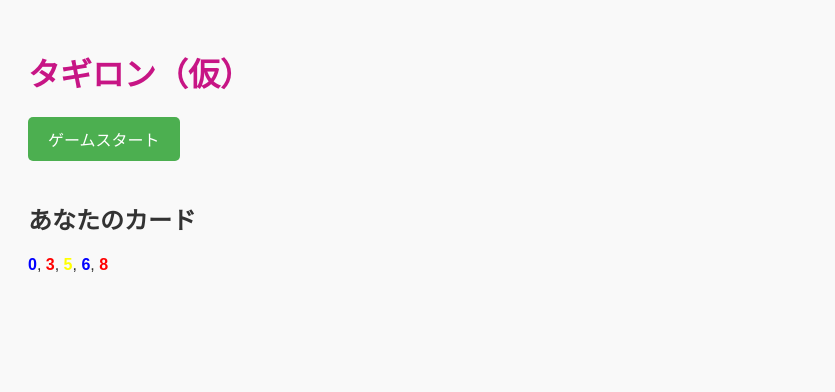
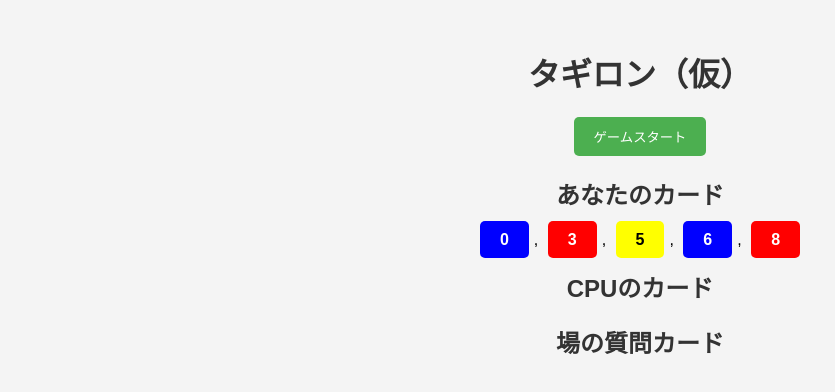
Before and after one commit to YukoNish/tagiron-game, a plain HTML site: page index.html in a window 1280 px wide. Both pictures are taken after a click on the button "ゲームスタート". Shown: the whole page, without its empty margins (0-835 px from the left). Drawn offline with Linux system fonts and the light colour scheme.

Commit message:
Update index.html

```diff
--- a/index.html
+++ b/index.html
@@ -1,19 +1,127 @@
 <!DOCTYPE html>
 <html lang="ja">
 <head>
-  <meta charset="UTF-8">
-  <title>タギロン（仮）</title>
-  <link rel="stylesheet" href="style.css"> <!-- 外部CSSファイルをリンク -->
+    <meta charset="UTF-8">
+    <meta name="viewport" content="width=device-width, initial-scale=1.0">
+    <title>タギロン（仮）</title>
+    <style>
+        /* カードの色設定 */
+        .red-card {
+            background-color: red;
+            color: white;
+            padding: 10px 20px;
+            margin: 5px;
+            border-radius: 5px;
+            font-weight: bold;
+        }
+        .blue-card {
+            background-color: blue;
+            color: white;
+            padding: 10px 20px;
+            margin: 5px;
+            border-radius: 5px;
+            font-weight: bold;
+        }
+        .yellow-card {
+            background-color: yellow;
+            color: black;
+            padding: 10px 20px;
+            margin: 5px;
+            border-radius: 5px;
+            font-weight: bold;
+        }
+        /* 全体のスタイル */
+        body {
+            font-family: Arial, sans-serif;
+            text-align: center;
+            background-color: #f4f4f4;
+            padding: 20px;
+        }
+        button {
+            padding: 10px 20px;
+            background-color: #4CAF50;
+            color: white;
+            border: none;
+            border-radius: 5px;
+            cursor: pointer;
+        }
+        button:hover {
+            background-color: #45a049;
+        }
+        h1, h2 {
+            color: #333;
+        }
+    </style>
 </head>
 <body>
+    <h1>タギロン（仮）</h1>
+    <button id="start-game">ゲームスタート</button>
 
-  <h1>タギロン（仮）</h1>
-  <button id="start-game">ゲームスタート</button>
+    <div id="player-cards">
+        <h2>あなたのカード</h2>
+        <p></p>
+    </div>
 
-  <div id="player-cards"></div>
-  <div id="cpu-cards"></div>
-  <div id="question-cards"></div>
+    <div id="cpu-cards">
+        <h2>CPUのカード</h2>
+        <p></p>
+    </div>
 
-  <script src="tagiron-game.js"></script>
+    <div id="question-cards">
+        <h2>場の質問カード</h2>
+        <p></p>
+    </div>
+
+    <script>
+        document.getElementById("start-game").addEventListener("click", function () {
+            startGame();
+        });
+
+        function startGame() {
+            const numberCards = [
+                "赤0", "赤1", "赤2", "赤3", "赤4", "赤6", "赤7", "赤8", "赤9",
+                "青0", "青1", "青2", "青3", "青4", "青6", "青7", "青8", "青9",
+                "黄5", "黄5"
+            ];
+
+            // シャッフル関数
+            function shuffle(array) {
+                for (let i = array.length - 1; i > 0; i--) {
+                    const j = Math.floor(Math.random() * (i + 1));
+                    [array[i], array[j]] = [array[j], array[i]];
+                }
+                return array;
+            }
+
+            const shuffledNumbers = shuffle([...numberCards]);
+            const playerHand = shuffledNumbers.slice(0, 5);
+            const cpuHand = shuffledNumbers.slice(5, 10);
+
+            // プレイヤーのカードを小さい順に並べる
+            const sortedPlayerHand = playerHand.sort((a, b) => {
+                const numA = parseInt(a.match(/\d+/)[0]);
+                const numB = parseInt(b.match(/\d+/)[0]);
+                return numA - numB;
+            });
+
+            // プレイヤーのカードを色付きで表示
+            const playerCardsHTML = sortedPlayerHand.map(card => {
+                const color = card.substring(0, 1);
+                const number = card.substring(1);
+                let colorClass = '';
+
+                if (color === "赤") colorClass = "red-card";
+                else if (color === "青") colorClass = "blue-card";
+                else if (color === "黄") colorClass = "yellow-card";
+
+                return `<span class="${colorClass}">${number}</span>`;
+            }).join(", ");
+
+            document.getElementById("player-cards").innerHTML = `
+                <h2>あなたのカード</h2>
+                <p>${playerCardsHTML}</p>
+            `;
+        }
+    </script>
 </body>
 </html>
```
